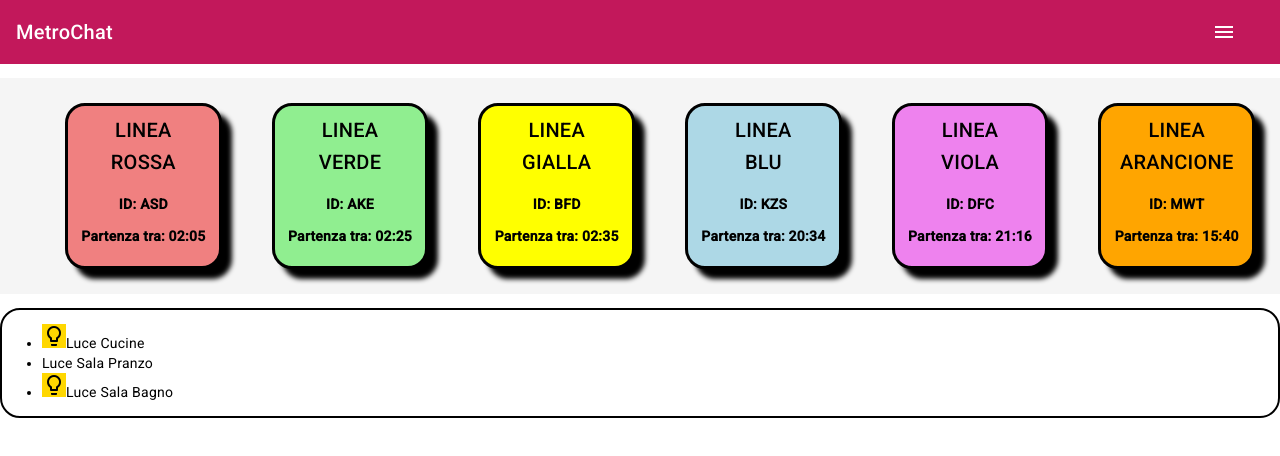
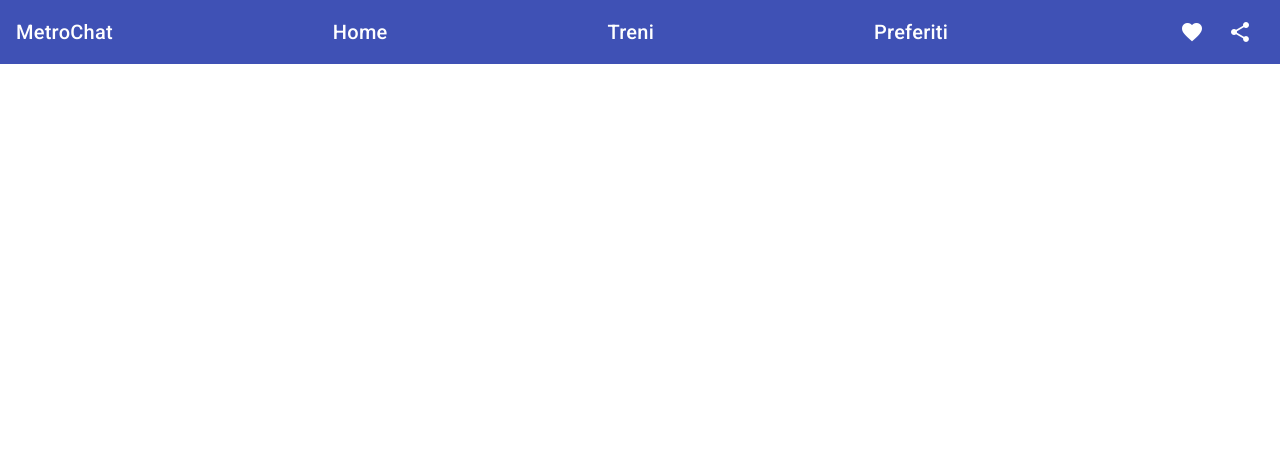
Before and after one commit to ngAlessioDev/MetroChat, an Angular app: page / in a window 1280 px wide. Shown: the top 456 px of the page. Built offline with nearby package versions, Linux system fonts and the light colour scheme.

Commit message:
modificata navbar

```diff
--- a/angular.json
+++ b/angular.json
@@ -25,7 +25,7 @@
               "src/assets"
             ],
             "styles": [
-              "@angular/material/prebuilt-themes/pink-bluegrey.css",
+              "@angular/material/prebuilt-themes/indigo-pink.css",
               "src/styles.css"
             ],
             "scripts": []
@@ -88,7 +88,7 @@
               "src/assets"
             ],
             "styles": [
-              "@angular/material/prebuilt-themes/pink-bluegrey.css",
+              "@angular/material/prebuilt-themes/indigo-pink.css",
               "src/styles.css"
             ],
             "scripts": []
--- a/src/app/app-routing.module.ts
+++ b/src/app/app-routing.module.ts
@@ -1,7 +1,13 @@
 import { NgModule } from '@angular/core';
 import { RouterModule, Routes } from '@angular/router';
+import { TreniComponent } from './treni/treni.component';
+import { LucicasaComponent } from './lucicasa/lucicasa.component';
 
-const routes: Routes = [];
+const routes: Routes = [
+
+  { path: 'luci', component: LucicasaComponent },
+  { path: 'treni', component: TreniComponent }
+];
 
 @NgModule({
   imports: [RouterModule.forRoot(routes)],
--- a/src/app/app.component.html
+++ b/src/app/app.component.html
@@ -1,7 +1,4 @@
-<mat-toolbar color="primary">
-  <mat-toolbar-row>
-    <span>{{ title }}</span> <app-menu></app-menu>
-  </mat-toolbar-row>
-</mat-toolbar>
-<ca-treni></ca-treni>
-<ca-lucicasa></ca-lucicasa>
+
+<app-menu></app-menu>
+<router-outlet>
+</router-outlet>
--- a/src/app/app.module.ts
+++ b/src/app/app.module.ts
@@ -14,7 +14,6 @@ import { MatToolbarModule } from '@angular/material/toolbar';
 import { MatTabsModule } from '@angular/material/tabs';
 import { MatIconModule } from '@angular/material/icon';
 import { MatMenuModule } from '@angular/material/menu';
-import {Component} from '@angular/core';
 import {MatButtonModule} from '@angular/material/button';
 
 
--- a/src/app/menu/menu.component.css
+++ b/src/app/menu/menu.component.css
@@ -1,13 +1,9 @@
-mat-toolbar{
+ .example-spacer {
+  flex: 1 1 auto;
+}
+
+  a{
+    color:white;
     flex: 1 1 auto;
+    text-decoration: none;
   }
-
-  mat-toolbar-row:nth-child(2) span {
-    margin-right: 20px;
-  }
-
-
-
-    .mat-toolbar-row {
-      justify-content: space-around;
-    }
--- a/src/app/menu/menu.component.html
+++ b/src/app/menu/menu.component.html
@@ -1,16 +1,15 @@
-<mat-toolbar-row>
-  <button
-    mat-icon-button
-    class="example-icon"
-    aria-label="Example icon-button with menu icon"
-    [matMenuTriggerFor]="menu"
-  >
-    <mat-icon>menu</mat-icon>
+<mat-toolbar color="primary">
+
+  <h1 routerLink="">{{ title }}</h1>
+  <span class="example-spacer"></span>
+  <a routerLink="">{{ link_menu_1 }}</a>
+  <a routerLink="treni">{{ link_menu_2 }}</a>
+  <a routerLink="">{{ link_menu_3 }}</a>
+
+  <button mat-icon-button class="example-icon favorite-icon" aria-label="Example icon-button with heart icon">
+    <mat-icon>favorite</mat-icon>
   </button>
-
-  <mat-menu #menu="matMenu">
-    <button mat-menu-item>{{ link_menu_1 }}</button>
-    <button mat-menu-item>{{ link_menu_2 }}</button>
-    <button mat-menu-item>{{ link_menu_3 }}</button>
-  </mat-menu>
-</mat-toolbar-row>
+  <button mat-icon-button class="example-icon" aria-label="Example icon-button with share icon">
+    <mat-icon>share</mat-icon>
+  </button>
+</mat-toolbar>
--- a/src/app/menu/menu.component.ts
+++ b/src/app/menu/menu.component.ts
@@ -10,9 +10,13 @@ export class MenuComponent {
 link_menu_1: string;
 link_menu_2: string;
 link_menu_3: string;
+
+
+title: string;
 constructor(){
-  this.link_menu_1 ="Treni";
-  this.link_menu_2 ="Preferiti";
-  this.link_menu_3 ="Login";
+  this.title = 'MetroChat';
+  this.link_menu_1 ="Home";
+  this.link_menu_2 ="Treni";
+  this.link_menu_3 ="Preferiti";
 
 }}
--- a/src/app/treni/treni.component.css
+++ b/src/app/treni/treni.component.css
@@ -15,3 +15,7 @@ ul{
     display:flex;
     background-color: whitesmoke;
 }
+
+h2{
+    text-align: left;
+}
--- a/src/index.html
+++ b/src/index.html
@@ -20,7 +20,9 @@
       href="https://fonts.googleapis.com/icon?family=Material+Icons"
       rel="stylesheet"
     />
-  </head>
+      <link href="https://fonts.googleapis.com/css2?family=Roboto:wght@300;400;500&display=swap" rel="stylesheet">
+    <link href="https://fonts.googleapis.com/icon?family=Material+Icons" rel="stylesheet">
+</head>
   <body class="mat-typography">
     <app-root></app-root>
   </body>
```
Also changed, not shown: package.json (line endings or trailing spaces).
